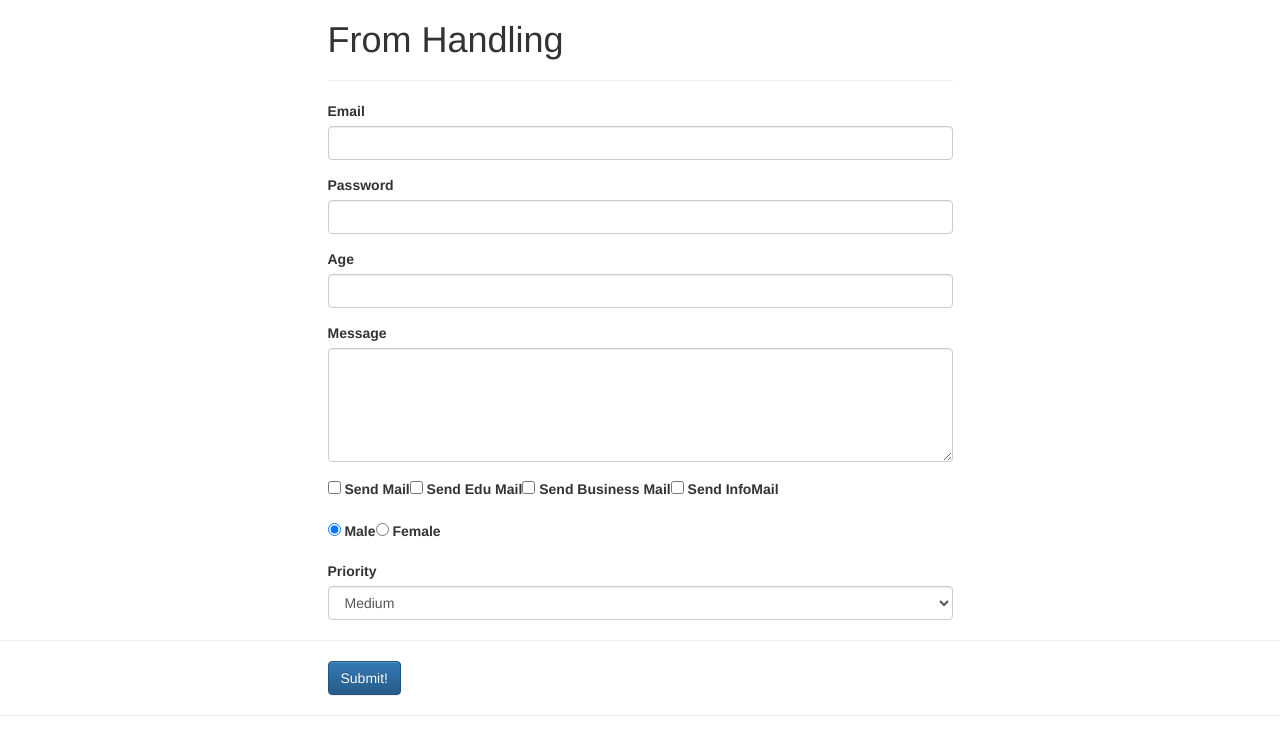
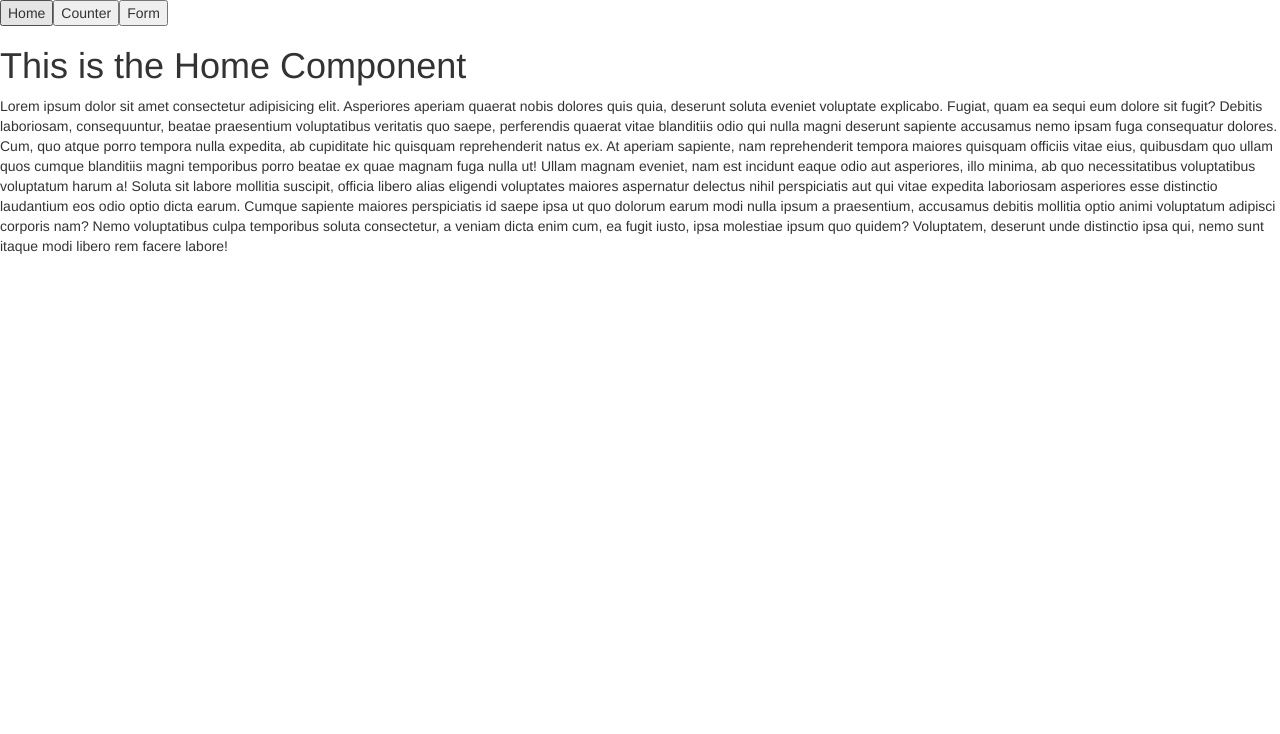
Before and after one commit to tanvir35web/form-handaling-in-vue, a Vue app: page / in a window 1280 px wide. Shown: the top 734 px of the page. Built offline with nearby package versions, Linux system fonts and the light colour scheme; the HTML template or start-up script is replaced by a standard one.

Commit message:
dynamic component added, counter and home added for test keep alive concept

```diff
--- a/src/App.vue
+++ b/src/App.vue
@@ -1,15 +1,30 @@
 <template>
     <div id="app">
-        <userForm/>
+        <button @click="componentToRender = 'homeComponent'">Home</button>
+        <button @click="componentToRender = 'counterComponent'">Counter</button>
+        <button @click="componentToRender = 'userForm'">Form</button>
+
+        <keep-alive>
+            <component :is="componentToRender"></component>
+        </keep-alive>
     </div>
 </template>
 
 <script>
+import homeComponent from "./components/Home.vue";
+import counterComponent from "./components/Counter.vue";
 import userForm from "./components/userForm.vue";
 
 export default {
+    data() {
+        return {
+            componentToRender: "homeComponent",
+        };
+    },
     components: {
-        userForm
+        homeComponent,
+        counterComponent,
+        userForm,
     },
 };
 </script>
--- /dev/null
+++ b/src/components/Counter.vue
@@ -0,0 +1,30 @@
+<template>
+    <div>
+        <h1>Counter Component</h1>
+        <button @click="decrement">Decrement</button>
+        <h3>{{ count }}</h3>
+        <button @click="increment">Increment</button>
+        <button @click="reset">Reset</button>
+    </div>
+</template>
+
+<script>
+export default {
+    data() {
+        return {
+            count: 0,
+        };
+    },
+    methods: {
+        increment() {
+            this.count++;
+        },
+        decrement() {
+            this.count--;
+        },
+        reset() {
+            this.count = 0;
+        },
+    },
+};
+</script>
--- /dev/null
+++ b/src/components/Home.vue
@@ -0,0 +1,30 @@
+<template>
+    <div>
+        <h1>This is the Home Component</h1>
+        <p>
+            Lorem ipsum dolor sit amet consectetur adipisicing elit. Asperiores
+            aperiam quaerat nobis dolores quis quia, deserunt soluta eveniet
+            voluptate explicabo. Fugiat, quam ea sequi eum dolore sit fugit?
+            Debitis laboriosam, consequuntur, beatae praesentium voluptatibus
+            veritatis quo saepe, perferendis quaerat vitae blanditiis odio qui
+            nulla magni deserunt sapiente accusamus nemo ipsam fuga consequatur
+            dolores. Cum, quo atque porro tempora nulla expedita, ab cupiditate
+            hic quisquam reprehenderit natus ex. At aperiam sapiente, nam
+            reprehenderit tempora maiores quisquam officiis vitae eius,
+            quibusdam quo ullam quos cumque blanditiis magni temporibus porro
+            beatae ex quae magnam fuga nulla ut! Ullam magnam eveniet, nam est
+            incidunt eaque odio aut asperiores, illo minima, ab quo
+            necessitatibus voluptatibus voluptatum harum a! Soluta sit labore
+            mollitia suscipit, officia libero alias eligendi voluptates maiores
+            aspernatur delectus nihil perspiciatis aut qui vitae expedita
+            laboriosam asperiores esse distinctio laudantium eos odio optio
+            dicta earum. Cumque sapiente maiores perspiciatis id saepe ipsa ut
+            quo dolorum earum modi nulla ipsum a praesentium, accusamus debitis
+            mollitia optio animi voluptatum adipisci corporis nam? Nemo
+            voluptatibus culpa temporibus soluta consectetur, a veniam dicta
+            enim cum, ea fugit iusto, ipsa molestiae ipsum quo quidem?
+            Voluptatem, deserunt unde distinctio ipsa qui, nemo sunt itaque modi
+            libero rem facere labore!
+        </p>
+    </div>
+</template>
--- a/src/components/userForm.vue
+++ b/src/components/userForm.vue
@@ -140,7 +140,10 @@
                 <div
                     class="col-xs-12 col-sm-8 col-sm-offset-2 col-md-6 col-md-offset-3"
                 >
-                    <button class="btn btn-primary" @click.prevent="handleSubmit">
+                    <button
+                        class="btn btn-primary"
+                        @click.prevent="handleSubmit"
+                    >
                         Submit!
                     </button>
                 </div>
@@ -200,5 +203,4 @@ export default {
         },
     },
 };
-
 </script>
```
